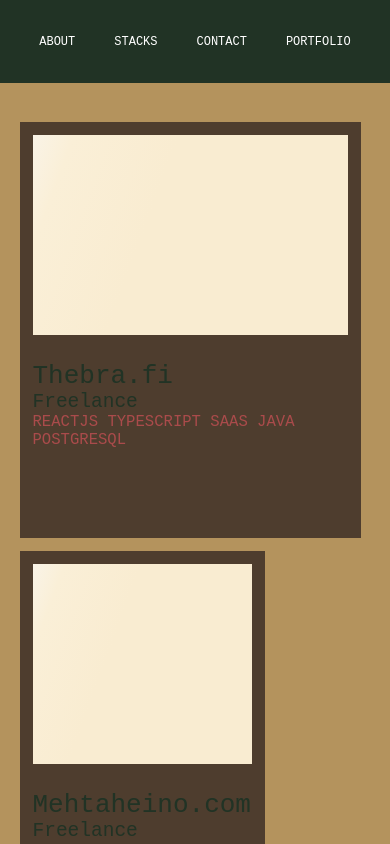
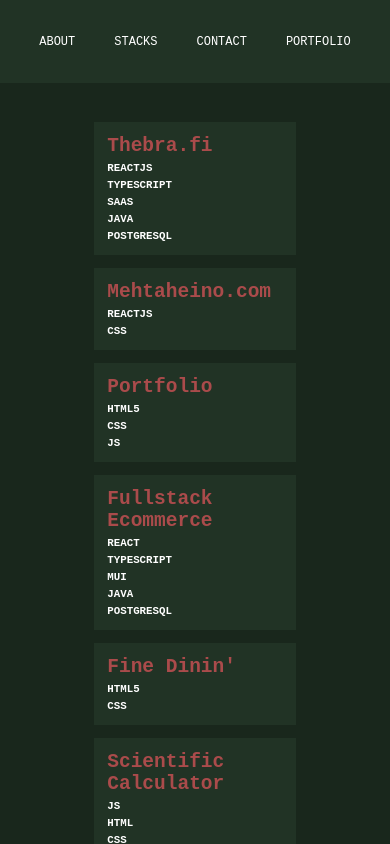
Before and after one commit to Truongkhoa1999/truongkhoa.com, a React (Vite) app: page / in a window 390 px wide. Both pictures are taken after a click on the item "PORTFOLIO". Shown: the top 844 px of the page. Built offline with nearby package versions, Linux system fonts and the light colour scheme.

Commit message:
project list done

```diff
--- a/src/component/project/Projects.tsx
+++ b/src/component/project/Projects.tsx
@@ -19,7 +19,7 @@ export const Projects = () => {
 
   return (
     <div className="projects__container">
-    <div className="background"></div>
+      <div className="items__wrapper">
       {projectData.map((i, index) => (
         <a href={i.link} target="_blank" key={Math.random()}>
           <div className="project__card" key={index}>
@@ -31,11 +31,11 @@ export const Projects = () => {
             />}
             <div className="projectInfo">
               <h2>{i.name}</h2>
-              <h3>{i.role}</h3>
+              {/* <h3>{i.role}</h3> */}
               <div className="stack__wrapper">
                 <p>
                   {i.stack.map((tech, techIndex) => (
-                    <span key={techIndex}>{tech}</span>
+                    <h5 key={techIndex}>{tech}</h5>
                   ))}
                 </p>
               </div>
@@ -43,6 +43,8 @@ export const Projects = () => {
           </div>
         </a>
       ))}
+      </div>
+
     </div>
   );
 
--- a/src/component/project/style/projects.scss
+++ b/src/component/project/style/projects.scss
@@ -1,170 +1,214 @@
 @import "../../../colors/colorpreset.scss";
 // general
+// .projects__container {
+//   margin-top: 2rem;
+//   width: 80%;
+//   display: flex;
+//   flex-wrap: wrap;
+//   margin-left: auto;
+//   margin-right: auto;
+//   font-family: Futura;
+
+//   h2,
+//   h3 {
+//     font-weight: normal;
+//     color: $primary-color;
+//   }
+//   p {
+//     color: $secondary-color;
+//   }
+//   a {
+//     text-decoration: none;
+//   }
+//   @media (max-width: 790px) {
+//     display: flex;
+//     flex-wrap: wrap;
+//   }
+//   gap: 1rem;
+//   margin-bottom: 5rem;
+
+//   .project__card {
+//     height: 30rem;
+//     width: 30rem;
+//     z-index: 0;
+//     padding: 1rem;
+//     background-color:#4e3d2e;
+//     .item--loading{
+//       background: #eee;
+//       background: linear-gradient(110deg, #f9f6f1 8%, #faefd7 18%, #f9ecd1 33%);
+//       background-size: 200% 100%;
+//       animation: 1.5s shine linear infinite;
+//       height: 200px;
+//     }
+//     @keyframes shine {
+//       to {
+//         background-position-x: -200%;
+//       }
+//     }
+//     .imageLoading{
+//       display: none;
+//     }
+//     .loadedImage {
+//       width: 80%;
+//       overflow: hidden;
+//       filter: grayscale(100%);
+//       padding: 2px;
+//       @media (min-width: 768px) {
+//         width: 100%;
+//         display: block;
+//         overflow: auto;
+//       }
+//       &:hover {
+//         cursor: pointer;
+//         transition: 1s;
+//         filter: grayscale(0%);
+//         overflow: hidden;
+
+//       }
+//     }
+//     &:hover{
+//       background-color: transparent;
+//       border: 1px solid wheat;
+//     }
+//     .projectInfo{
+//       margin-top: 2rem;
+//       h2{
+//         font-size: 2rem;
+//       }
+//       h3{
+//         font-size: 1.5rem;
+//       }
+//       p{
+//         font-size: 1.2rem;
+//       }
+//     }
+//   }
+// }
+// // mobile
+// @media (max-width: 567px){
+//   .projects__container {
+//     margin-top: 2rem;
+//     width: 90%;
+//     display: flex;
+//     // flex-wrap: wrap;
+//     // margin-left: auto;
+//     // margin-right: auto;
+//     font-family: Futura;
+//     h2,
+//     h3 {
+//       font-weight: normal;
+//       color: $primary-color;
+//     }
+//     p {
+//       color: $secondary-color;
+//     }
+//     a {
+//       text-decoration: none;
+//     }
+//     @media (max-width: 790px) {
+//       display: flex;
+//       flex-wrap: wrap;
+//     }
+//     gap: 1rem;
+//     margin-bottom: 5rem;
+
+//     .project__card {
+//       height: 30rem;
+//       width: 90%;
+//       z-index: 0;
+//       padding: 1rem;
+//       background-color:#4e3d2e;
+//       .item--loading{
+//         background: #eee;
+//         background: linear-gradient(110deg, #f9f6f1 8%, #faefd7 18%, #f9ecd1 33%);
+//         background-size: 200% 100%;
+//         animation: 1.5s shine linear infinite;
+//         height: 200px;
+//       }
+//       @keyframes shine {
+//         to {
+//           background-position-x: -200%;
+//         }
+//       }
+//       .imageLoading{
+//         display: none;
+//       }
+//       .loadedImage {
+//         width: 100%;
+//         overflow: hidden;
+//         filter: grayscale(100%);
+//         padding: 2px;
+//         @media (min-width: 768px) {
+//           width: 100%;
+//           display: block;
+//           overflow: auto;
+//         }
+//         // &:hover {
+//         //   cursor: pointer;
+//         //   transition: 1s;
+//         //   filter: grayscale(0%);
+//         //   overflow: hidden;
+
+//         // }
+//       }
+//       &:hover{
+//         background-color: transparent;
+//         border: 1px solid wheat;
+//       }
+//       .projectInfo{
+//         margin-top: 2rem;
+//         h2{
+//           font-size: 2rem;
+//         }
+//         h3{
+//           font-size: 1.5rem;
+//         }
+//         p{
+//           font-size: 1.2rem;
+//         }
+//       }
+//     }
+//   }
+// }
+// generall
 .projects__container {
-  margin-top: 2rem;
-  width: 80%;
+  width: 100%;
   display: flex;
-  flex-wrap: wrap;
-  margin-left: auto;
-  margin-right: auto;
-  font-family: Futura;
-
-  h2,
-  h3 {
-    font-weight: normal;
-    color: $primary-color;
-  }
-  p {
-    color: $secondary-color;
-  }
-  a {
-    text-decoration: none;
-  }
-  @media (max-width: 790px) {
-    display: flex;
-    flex-wrap: wrap;
-  }
-  gap: 1rem;
-  margin-bottom: 5rem;
-
-  .project__card {
-    height: 30rem;
-    width: 30rem;
-    z-index: 0;
-    padding: 1rem;
-    background-color:#4e3d2e;
-    .item--loading{
-      background: #eee;
-      background: linear-gradient(110deg, #f9f6f1 8%, #faefd7 18%, #f9ecd1 33%);
-      background-size: 200% 100%;
-      animation: 1.5s shine linear infinite;
-      height: 200px;
-    }
-    @keyframes shine {
-      to {
-        background-position-x: -200%;
-      }
-    }
-    .imageLoading{
-      display: none;
-    }
-    .loadedImage {
-      width: 80%;
-      overflow: hidden;
-      filter: grayscale(100%);
-      padding: 2px;
-      @media (min-width: 768px) {
-        width: 100%;
-        display: block;
-        overflow: auto;
-      }
-      &:hover {
-        cursor: pointer;
-        transition: 1s;
-        filter: grayscale(0%);
-        overflow: hidden;
-
-      }
-    }
-    &:hover{
-      background-color: transparent;
-      border: 1px solid wheat;
-    }
-    .projectInfo{
-      margin-top: 2rem;
-      h2{
-        font-size: 2rem;
-      }
-      h3{
-        font-size: 1.5rem;
-      }
-      p{
-        font-size: 1.2rem;
-      }
-    }
-  }
-}
-// mobile
-@media (max-width: 567px){
-  .projects__container {
-    margin-top: 2rem;
+  flex-direction: column;
+  background-color: $primary-variant2-color;
+  .items__wrapper {
     width: 90%;
-    display: flex;
-    // flex-wrap: wrap;
-    // margin-left: auto;
-    // margin-right: auto;
-    font-family: Futura;
-    h2,
-    h3 {
-      font-weight: normal;
-      color: $primary-color;
-    }
-    p {
-      color: $secondary-color;
-    }
+    margin-left: auto;
+    margin-right: auto;
+    padding: 2rem 0 4rem 0;
     a {
       text-decoration: none;
-    }
-    @media (max-width: 790px) {
-      display: flex;
-      flex-wrap: wrap;
-    }
-    gap: 1rem;
-    margin-bottom: 5rem;
 
-    .project__card {
-      height: 30rem;
-      width: 90%;
-      z-index: 0;
-      padding: 1rem;
-      background-color:#4e3d2e;
-      .item--loading{
-        background: #eee;
-        background: linear-gradient(110deg, #f9f6f1 8%, #faefd7 18%, #f9ecd1 33%);
-        background-size: 200% 100%;
-        animation: 1.5s shine linear infinite;
-        height: 200px;
-      }
-      @keyframes shine {
-        to {
-          background-position-x: -200%;
+      .project__card {
+        width: 50%;
+        display: flex;
+        flex-direction: row-reverse;
+        justify-content: space-between;
+        margin-left: auto;
+        margin-right: auto;
+        padding: 1rem;
+        background-color: $primary-color;
+        margin-top: 1rem;
+        &:hover {
+          background-color: $primary-variant3-color;
         }
-      }
-      .imageLoading{
-        display: none;
-      }
-      .loadedImage {
-        width: 100%;
-        overflow: hidden;
-        filter: grayscale(100%);
-        padding: 2px;
-        @media (min-width: 768px) {
-          width: 100%;
-          display: block;
-          overflow: auto;
+        .projectInfo {
+          color: white;
+          h2 {
+            color: $secondary-color;
+          }
+          h5 {
+            margin-top: 5px;
+          }
         }
-        // &:hover {
-        //   cursor: pointer;
-        //   transition: 1s;
-        //   filter: grayscale(0%);
-        //   overflow: hidden;
-
-        // }
-      }
-      &:hover{
-        background-color: transparent;
-        border: 1px solid wheat;
-      }
-      .projectInfo{
-        margin-top: 2rem;
-        h2{
-          font-size: 2rem;
-        }
-        h3{
-          font-size: 1.5rem;
-        }
-        p{
-          font-size: 1.2rem;
+        img {
+          width: 20rem;
+          // height: 10px;
         }
       }
     }
```
